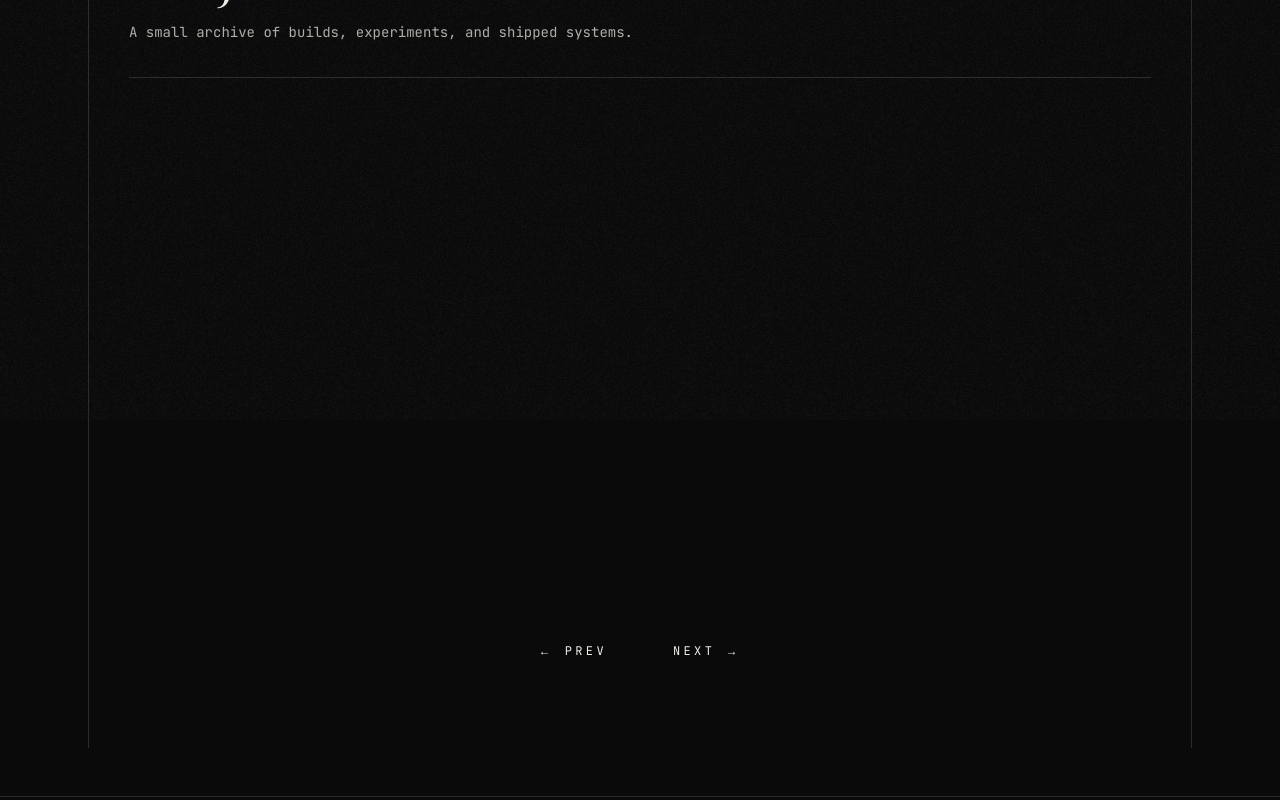
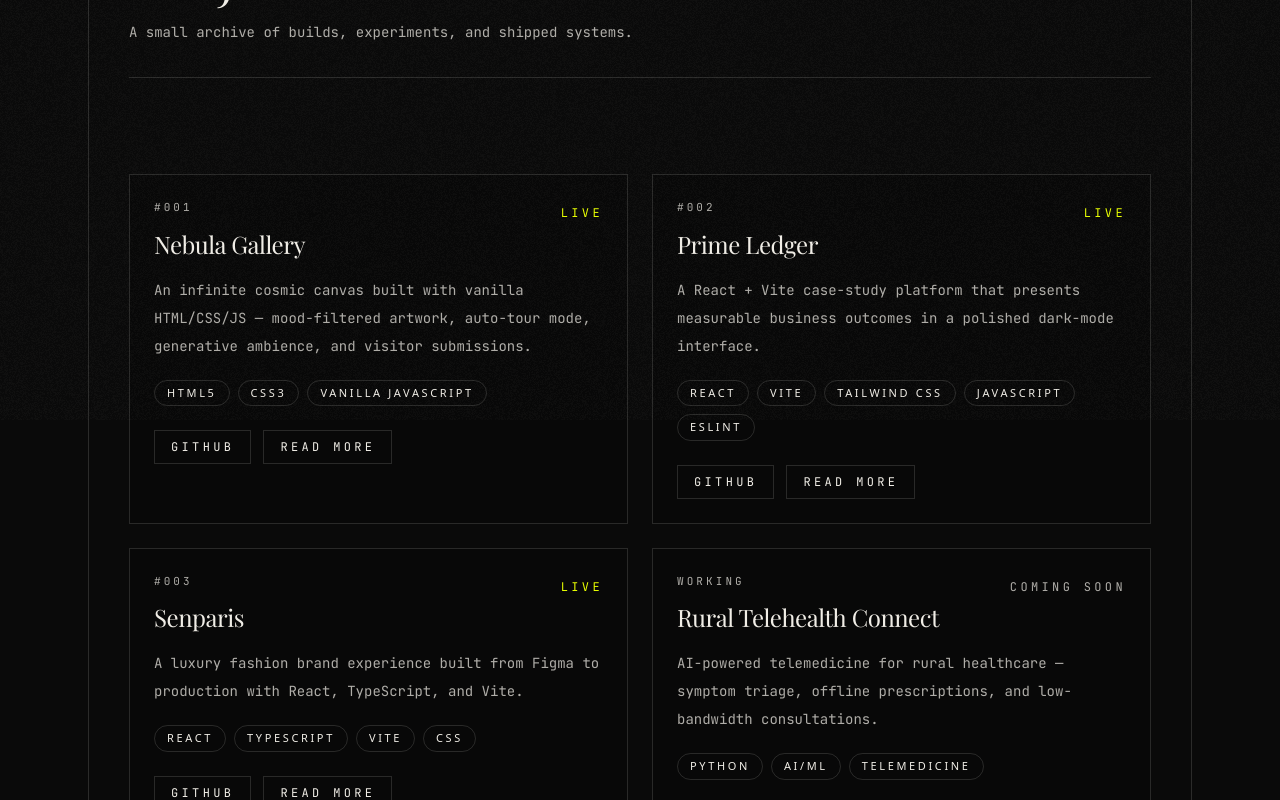
Before and after one commit to UtsavDoye20122005/mybestportfolio, a Next.js app in the folder portfolio/: page /projects in a window 1280 px wide. Shown: the part 380-1180 px from the top of the page. Built offline with nearby package versions, Linux system fonts and the light colour scheme; a web font is replaced by a local one.

Commit message:
third changes

```diff
--- a/portfolio/app/components/ByTheNumbers.tsx
+++ b/portfolio/app/components/ByTheNumbers.tsx
@@ -5,9 +5,9 @@ import { GITHUB_USERNAME } from "../../data/profile";
 import { useGithubContributions } from "./useGithubContributions";
 
 const stats = [
-  { value: "2", suffix: "", label: "years of building" },
-  { value: "8", suffix: "", label: "projects shipped" },
-  { value: "340", suffix: "", label: "bugs fixed" },
+  { value: "1", suffix: "", label: "years of building" },
+  { value: "5", suffix: "", label: "projects shipped" },
+  { value: "A lot", suffix: "", label: "bugs fixed, trust me" },
   { value: "420", suffix: "", label: "GitHub contributions" },
 ];
 
--- a/portfolio/app/projects/page.tsx
+++ b/portfolio/app/projects/page.tsx
@@ -2,7 +2,55 @@
 
 import Link from "next/link";
 import { projects } from "../../data/projects";
-import { ProjectDeck } from "../components/ProjectDeck";
+
+function ProjectCard({ project }: { project: (typeof projects)[number] }) {
+  return (
+    <article className="border border-[var(--rule)] bg-[#080808] p-6 transition hover:border-[var(--accent)]">
+      <div className="flex items-start justify-between gap-4">
+        <div>
+          <p className="font-mono text-[11px] uppercase tracking-[0.28em] text-[var(--muted)]">
+            {project.issueNumber}
+          </p>
+          <h2 className="mt-3 font-sans text-2xl tracking-[-0.02em] text-[var(--fg)]">
+            <Link href={`/projects/${project.slug}`} className="underline decoration-transparent underline-offset-4 hover:decoration-[var(--accent)] transition-colors">
+              {project.title}
+            </Link>
+          </h2>
+        </div>
+        <div className="text-right">
+          {project.liveUrl ? (
+            <Link href={project.liveUrl} target="_blank" rel="noreferrer" className="font-mono text-xs uppercase tracking-[0.28em] text-[var(--accent)] hover:text-[var(--fg)]">
+              LIVE
+            </Link>
+          ) : (
+            <span className="font-mono text-xs uppercase tracking-[0.28em] text-[var(--muted)]">Coming soon</span>
+          )}
+        </div>
+      </div>
+
+      <p className="mt-4 font-mono text-sm leading-7 text-[var(--muted)]">
+        {project.oneLiner}
+      </p>
+
+      <div className="mt-5 flex flex-wrap gap-2">
+        {project.stack.map((tech) => (
+          <span key={tech} className="inline-flex items-center rounded-full border border-[var(--rule)] px-3 py-1 text-[11px] uppercase tracking-[0.24em] text-[var(--fg)]">
+            {tech}
+          </span>
+        ))}
+      </div>
+
+      <div className="mt-6 flex flex-wrap gap-3">
+        <Link href={project.githubUrl} target="_blank" rel="noreferrer" className="inline-flex items-center justify-center border border-[var(--rule)] px-4 py-2 font-mono text-xs uppercase tracking-[0.28em] text-[var(--fg)] hover:text-[var(--accent)] transition-colors">
+          GitHub
+        </Link>
+        <Link href={`/projects/${project.slug}`} className="inline-flex items-center justify-center border border-[var(--rule)] px-4 py-2 font-mono text-xs uppercase tracking-[0.28em] text-[var(--fg)] hover:text-[var(--accent)] transition-colors">
+          Read more
+        </Link>
+      </div>
+    </article>
+  );
+}
 
 export default function ProjectsPage() {
   const year = new Date().getFullYear();
@@ -33,8 +81,12 @@ export default function ProjectsPage() {
         <div className="mt-8 border-t border-[var(--rule)] pt-6" />
       </header>
 
-      <div className="border-x border-[var(--rule)] px-4 pb-10 md:px-10 overflow-hidden min-h-[500px]">
-        <ProjectDeck />
+      <div className="border-x border-[var(--rule)] px-4 pb-10 md:px-10">
+        <div className="grid gap-6 py-10 md:grid-cols-2">
+          {projects.map((project) => (
+            <ProjectCard key={project.slug} project={project} />
+          ))}
+        </div>
       </div>
     </section>
   );
--- a/portfolio/data/projects.ts
+++ b/portfolio/data/projects.ts
@@ -13,49 +13,100 @@ export type Project = {
 
 export const projects: Project[] = [
   {
-    slug: "signal-lab",
-    title: "Signal Lab",
+    slug: "nebula-gallery",
+    title: "Nebula Gallery",
     issueNumber: "#001",
-    oneLiner: "An alert system I built to cut through noisy sensor data — real-time dashboard with configurable thresholds and PostgreSQL-backed history.",
+    oneLiner:
+      "An infinite cosmic canvas built with vanilla HTML/CSS/JS — mood-filtered artwork, auto-tour mode, generative ambience, and visitor submissions.",
     problem:
-      "Teams needed signals fast, but alerts were noisy, delayed, and hard to trust. There was no single place to validate anomalies end-to-end.",
+      "Static grid galleries felt stale. The goal was a free-form spatial experience that feels like exploring a digital nebula instead of clicking through cards.",
     solution:
-      "Built an ingestion pipeline, rules engine, and a minimal dashboard to investigate events. Added typed contracts, retries, and a clean audit trail for every alert.",
+      "Built an explorable pan-and-zoom canvas, mood-based filtering, ambient generative soundscapes, and a submission flow so visitors can add their own artwork.",
     result:
-      "Cut time-to-detect from minutes to seconds, reduced false positives, and made incidents reproducible with an event log.",
-    stack: ["NEXT.JS", "TYPESCRIPT", "NODE", "POSTGRES"],
-    liveUrl: "https://example.com",
-    githubUrl: "https://github.com/example",
+      "Delivered a unique art-gallery experience with minimal framework overhead and immersive discovery through motion, mood, and sound.",
+    stack: ["HTML5", "CSS3", "Vanilla JavaScript"],
+    liveUrl: "https://art-gallery-phi-beryl.vercel.app/",
+    githubUrl: "https://github.com/UtsavDoye20122005/Art-gallery",
   },
   {
-    slug: "ops-console",
-    title: "Ops Console",
+    slug: "prime-ledger",
+    title: "Prime Ledger",
     issueNumber: "#002",
-    oneLiner: "Internal dashboard for managing incidents and runbooks — reduced manual triage steps by wiring alerts directly into action flows.",
+    oneLiner:
+      "A React + Vite case-study platform that presents measurable business outcomes in a polished dark-mode interface.",
     problem:
-      "Manual ops workflows created bottlenecks: too many tabs, inconsistent runbooks, and slow handoffs during incidents.",
+      "Business success stories were hard to scan and lacked a structured format for decision-makers. The site needed clarity, speed, and a modern feel.",
     solution:
-      "Built a single console for triage with runbook shortcuts, safe automations, and permissioned actions. Optimized UX for speed and clarity under pressure.",
+      "Built a Tailwind-powered React/Vite app with a case-study driven layout, consistent dark-mode UI, and component-based pages for fast load times.",
     result:
-      "Shortened incident response loops and standardized workflows across the team.",
-    stack: ["REACT", "NODE", "EXPRESS", "DOCKER"],
-    liveUrl: "https://example.com",
-    githubUrl: "https://github.com/example",
+      "Created a clean, easy-to-scan experience that highlights real results and keeps visitors focused on impact.",
+    stack: ["React", "Vite", "Tailwind CSS", "JavaScript", "ESLint"],
+    liveUrl: "https://prime-ledger-2-t2cb.vercel.app/",
+    githubUrl: "https://github.com/UtsavDoye20122005/Prime-ledger-2",
   },
   {
-    slug: "quant-notes",
-    title: "Quant Notes",
+    slug: "senparis",
+    title: "Senparis",
     issueNumber: "#003",
-    oneLiner: "A personal research tracker for logging trading strategies, backtest results, and market observations — built because spreadsheets weren't cutting it.",
+    oneLiner:
+      "A luxury fashion brand experience built from Figma to production with React, TypeScript, and Vite.",
     problem:
-      "Research artifacts were scattered across notebooks and docs, making it hard to compare experiments or reuse results.",
+      "High-end brand designs require pixel-perfect translation and scalable code. The challenge was preserving editorial elegance in a maintainable front-end build.",
     solution:
-      "Built a structured research log with tagging, versioned experiments, and exportable summaries. Designed for fast capture and later retrieval.",
+      "Translated a complex Figma system into a type-safe React codebase with clean layout, refined typography, and scalable visual components.",
     result:
-      "Improved reuse of past research and kept experiments consistent across iterations.",
-    stack: ["NEXT.JS", "TAILWIND", "PYTHON", "SQL"],
-    liveUrl: "https://example.com",
-    githubUrl: "https://github.com/example",
+      "Delivered a luxe, production-ready fashion site with strong visual fidelity and modern tooling.",
+    stack: ["React", "TypeScript", "Vite", "CSS"],
+    liveUrl: "https://senparis-seven.vercel.app/",
+    githubUrl: "https://github.com/UtsavDoye20122005/senparis",
+  },
+  {
+    slug: "rural-telehealth-connect",
+    title: "Rural Telehealth Connect",
+    issueNumber: "WORKING",
+    oneLiner:
+      "AI-powered telemedicine for rural healthcare — symptom triage, offline prescriptions, and low-bandwidth consultations.",
+    problem:
+      "Rural communities lacked reliable digital healthcare access and needed a system that worked on low bandwidth with offline-ready workflows.",
+    solution:
+      "Built a hybrid telehealth ecosystem with a patient app, AI health assistant, and verified doctor network to bridge rural and urban care.",
+    result:
+      "Designed a platform that supports rural telemedicine with better accessibility, continuity, and trust.",
+    stack: ["Python", "AI/ML", "Telemedicine"],
+    liveUrl: "",
+    githubUrl: "https://github.com/UtsavDoye20122005",
+  },
+  {
+    slug: "adult-customer-filter-system",
+    title: "Adult Customer Filter System",
+    issueNumber: "WORKING",
+    oneLiner:
+      "A data filter system that identifies customer segments and target demographics with efficient, modular Python logic.",
+    problem:
+      "Customer data was scattered and slow to analyze, making it difficult to find high-value segments and insights.",
+    solution:
+      "Built a modular filtering app to process demographics, apply conditional rules, and surface target segments for rapid decision-making.",
+    result:
+      "Enabled smarter customer segmentation with a maintainable system for future enhancements.",
+    stack: ["Python"],
+    liveUrl: "",
+    githubUrl: "https://github.com/UtsavDoye20122005",
+  },
+  {
+    slug: "internship-agent",
+    title: "Internship Opportunity Agent",
+    issueNumber: "#006",
+    oneLiner:
+      "An AI agent that scans internship listings, matches them to your skills, and applies automatically to the best fits.",
+    problem:
+      "Finding internships is time-consuming and repetitive, with dozens of listings to filter by skills, interests, and eligibility.",
+    solution:
+      "Built an AI-powered screening workflow that evaluates listings against your profile, prioritizes the best opportunities, and automates applications.",
+    result:
+      "Saved hours of manual search and improved the quality of internship submissions with data-driven matching.",
+    stack: ["AI", "Automation", "JavaScript"],
+    liveUrl: "",
+    githubUrl: "https://github.com/UtsavDoye20122005",
   },
 ];
 
```
